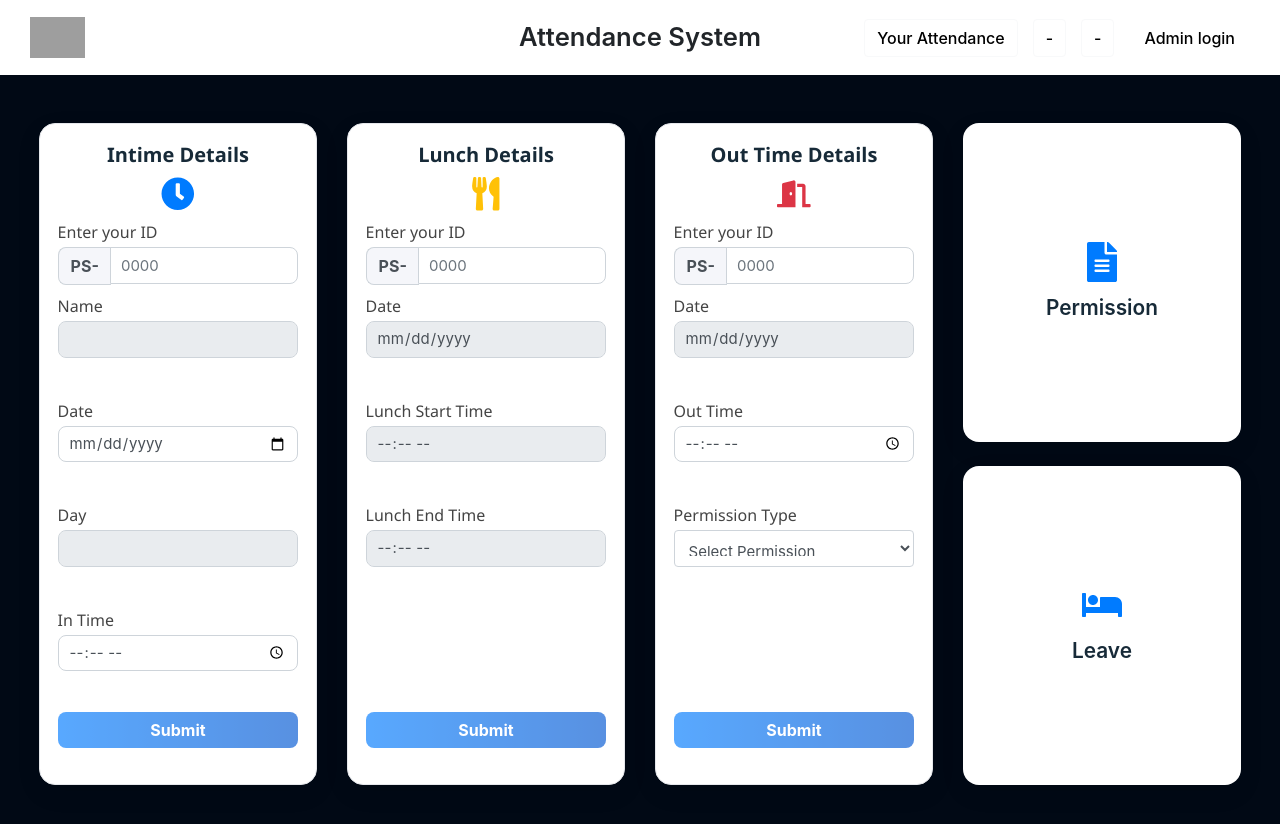
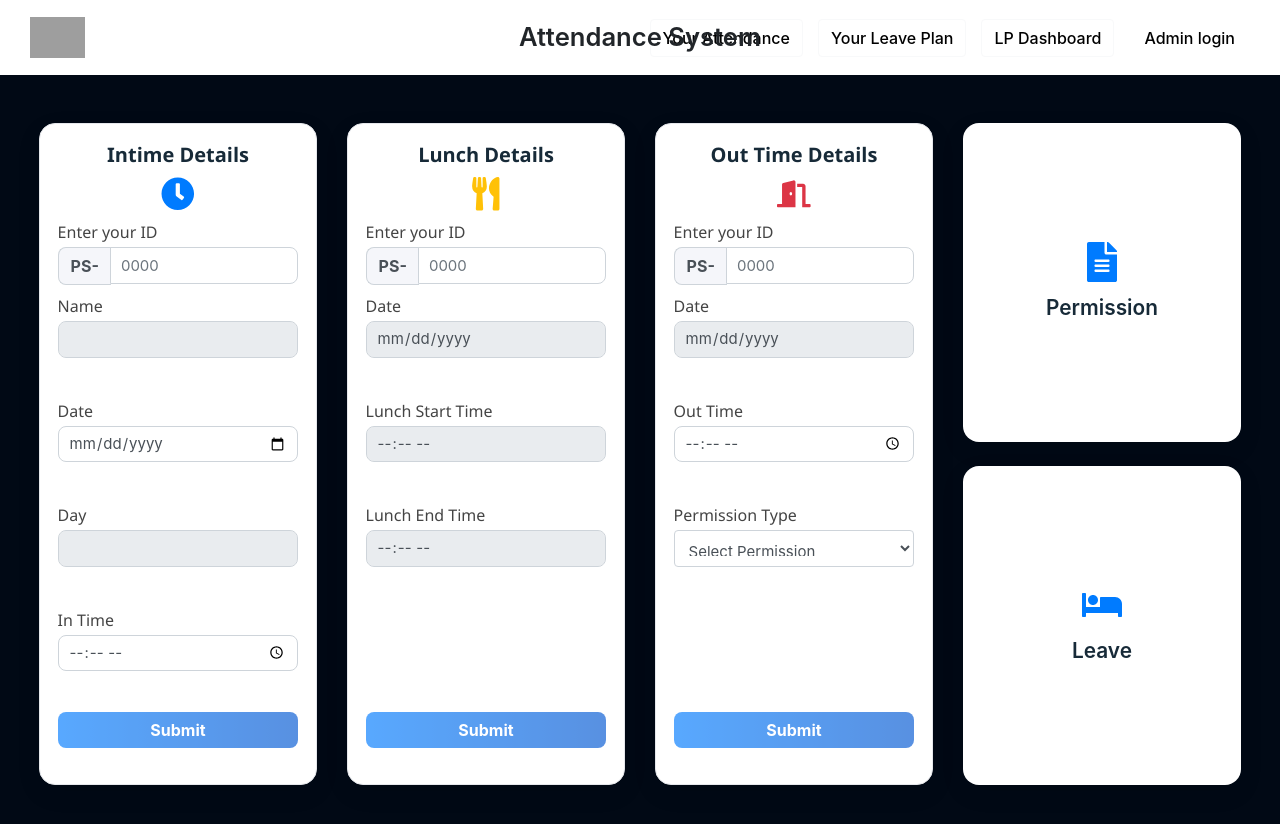
Before and after one commit to satyakumariyarramshetti/office-attendance-mern-, a React (Create React App) app: page / in a window 1280 px wide. Shown: the top 824 px of the page. Built offline with nearby package versions, Linux system fonts and the light colour scheme; no server answers; grey boxes are pictures that could not be loaded; the HTML template or start-up script is replaced by a standard one.

Commit message:
frontend

```diff
--- a/src/interface.jsx
+++ b/src/interface.jsx
@@ -554,8 +554,8 @@ const handleLeaveSubmit = async (e) => {
         {/* --- THIS IS THE SECTION TO ADD/MODIFY --- */}
         <div className="header-links">
           <Link to="/your-attendance" className="btn btn-outline-light me-2">Your Attendance</Link>
-           <Link to="/leave-plan" className="btn btn-outline-light me-2">-</Link>
-           <Link to="/lp-dashboard" className="btn btn-outline-light me-2">-</Link>
+           <Link to="/leave-plan" className="btn btn-outline-light me-2">Your Leave Plan</Link>
+           <Link to="/lp-dashboard" className="btn btn-outline-light me-2">LP Dashboard</Link>
           <Link to="/admin-login" className="admin-login-link">Admin login</Link>
 
 
```
